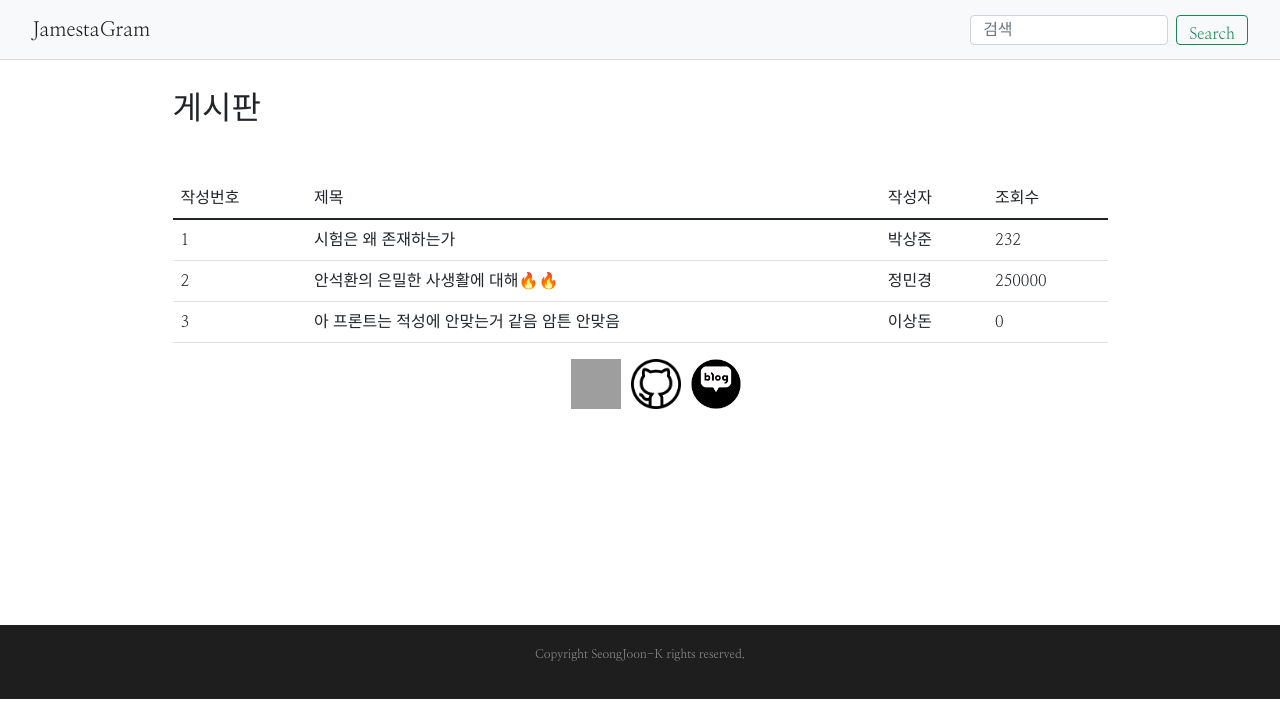
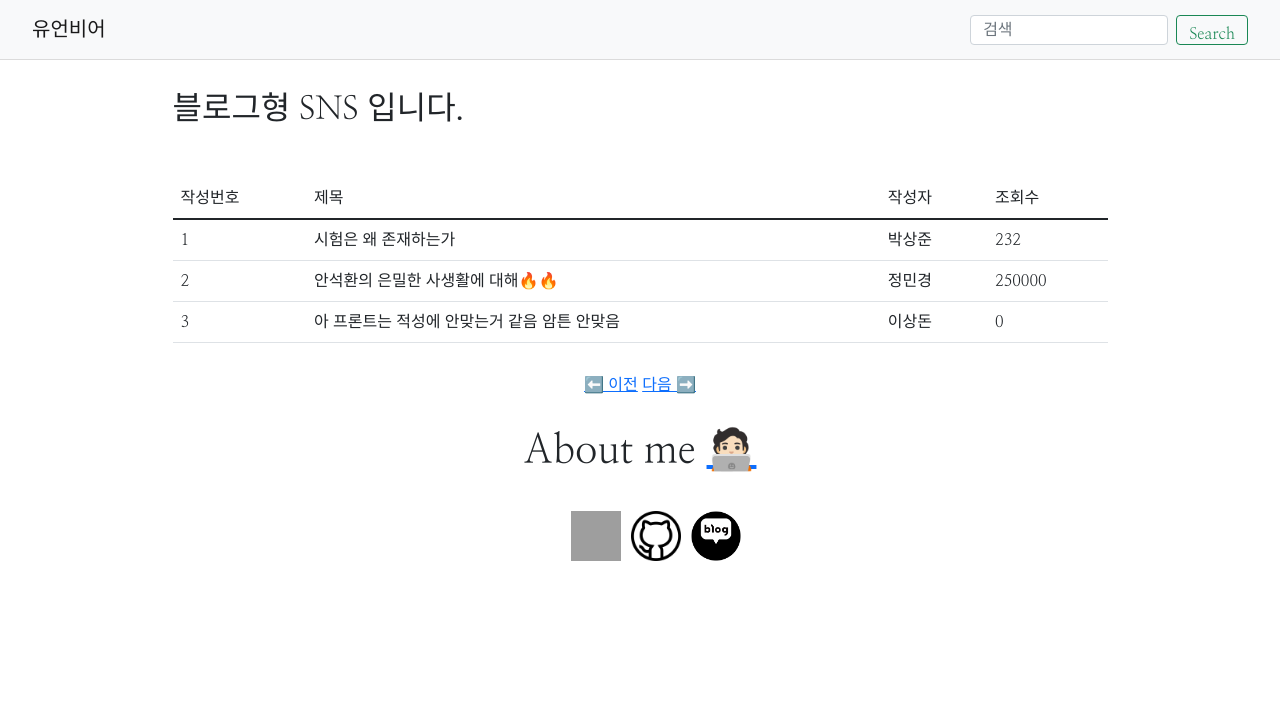
Before and after one commit to SeongJoon-K/2022-sns-project, a Django app: page / in a window 1280 px wide. Shown: the top 721 px of the page. Run offline with Django 4.2, Linux system fonts and the light colour scheme; grey boxes are pictures that could not be loaded.

Commit message:
2주차 과제

```diff
--- a/main/templates/main/mainpage.html
+++ b/main/templates/main/mainpage.html
@@ -1,5 +1,3 @@
-{%load static%}
-
 <!DOCTYPE html>
 <html lang="en">
 <head>
@@ -13,7 +11,7 @@
 <body>
     <nav class="navbar navbar-light bg-light">
         <div class="container-fluid">
-          <a class="navbar-brand">JamestaGram</a>
+          <a class="navbar-brand">유언비어</a>
           <form class="d-flex">
             <input class="form-control me-2" type="search" placeholder="검색" aria-label="Search">
             <button class="btn btn-outline-success" type="submit">Search</button>
@@ -21,7 +19,7 @@
         </div>
       </nav>
     <main>
-        <h2>게시판</h2>
+        <h2>블로그형 SNS 입니다.</h2>
         <table class="table">
             <thead>
                 <td>작성번호</td>
@@ -49,6 +47,11 @@
             </tr>
         </table>
     </main>
+    <article>
+        <a class="num" href="#">⬅️ 이전</a>
+        <a class="num" href="#">다음 ➡️</a><br><br>
+        <span>About me   <a class="num" href="show.html">🧑🏻‍💻</a></span>
+    </article>
     <div class="icon">
         <ul class="gnb01 clearfixed">
             <li><a href="https://www.instagram.com/charm_0ne/"><img class="insta" src="/Users/seongjoon/Desktop/Github/sns-project/main/templates/main/insta.jpeg"></a></li>
--- a/main/templates/main/snscss.css
+++ b/main/templates/main/snscss.css
@@ -142,8 +142,16 @@ main table {
     height: 50px;
 }
 ul{
-    display: table;
+  display: table;
   margin-left: auto;
   margin-right: auto;
   margin-top: 100px;
 }
+article {
+  text-align: center;
+  margin-bottom: 30px;
+  margin-top: 30px;
+}
+article span {
+  font-size: 40px;
+}
```
